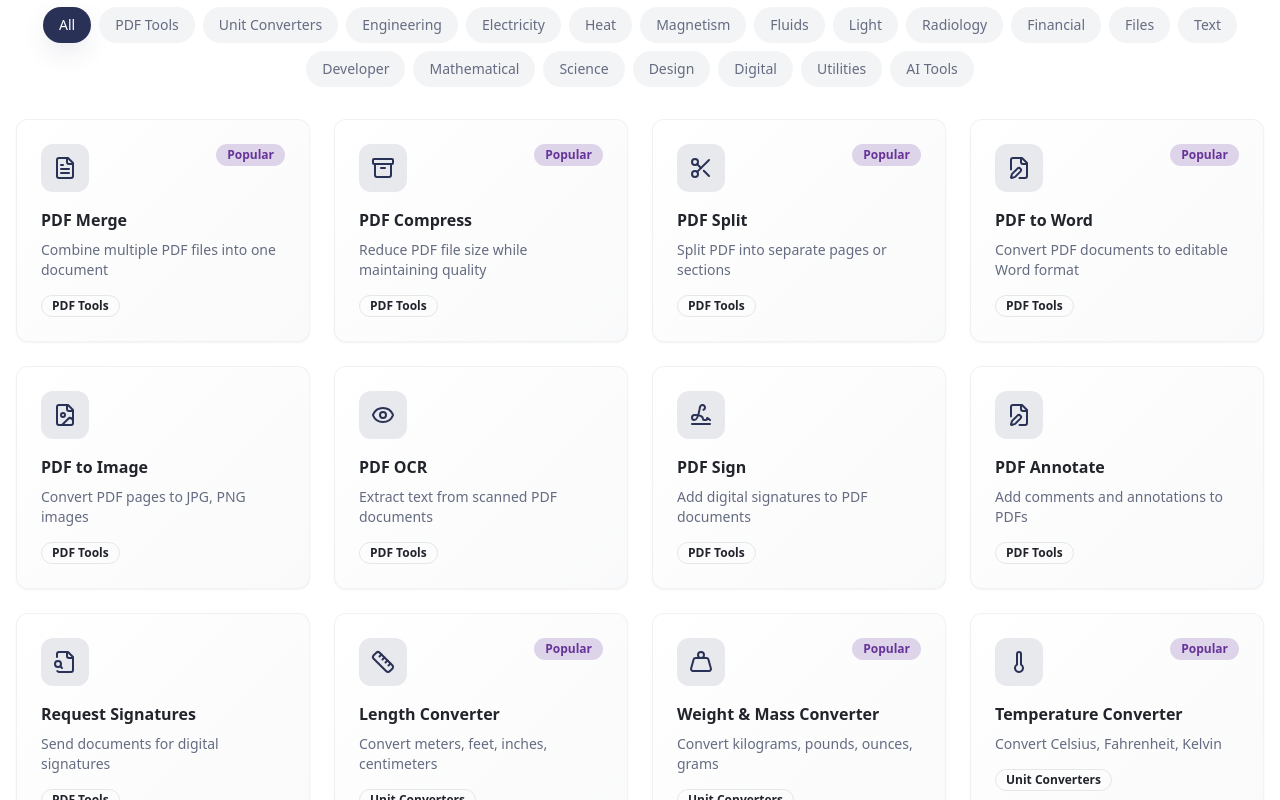
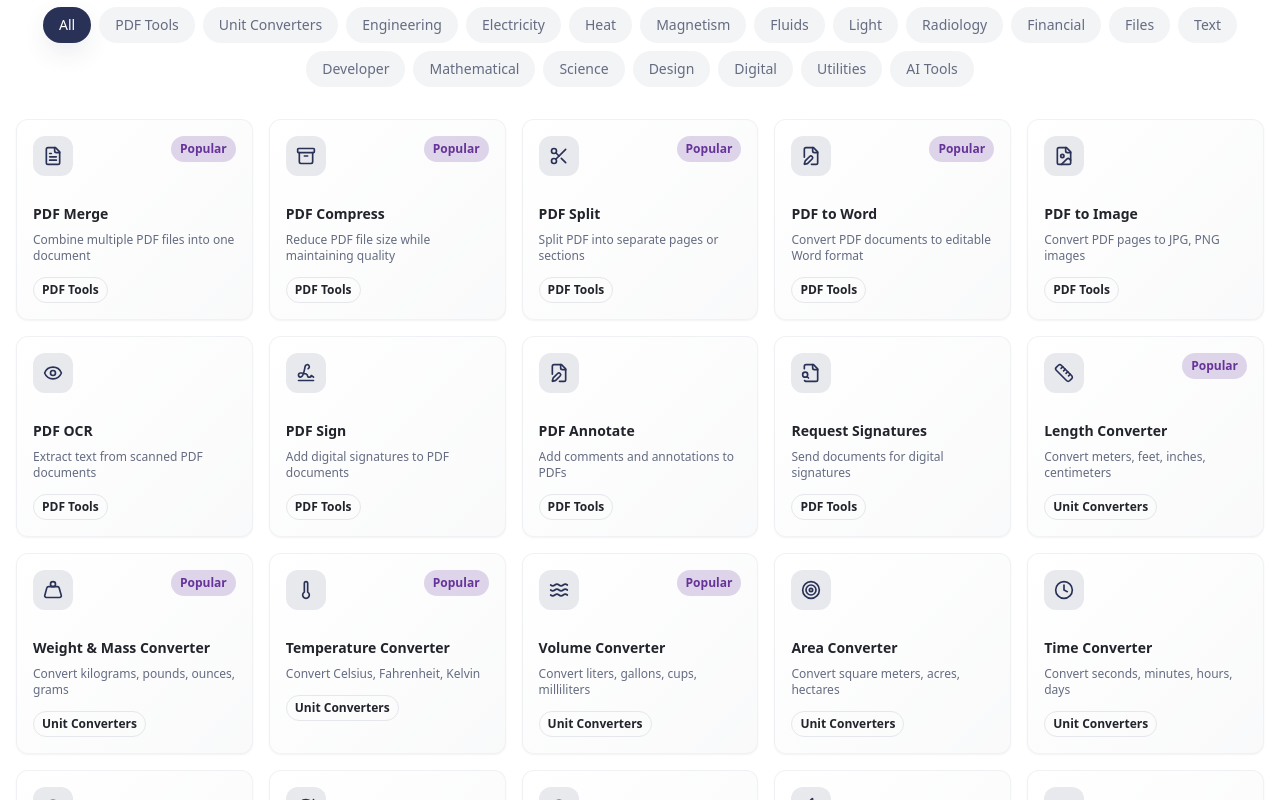
Before and after one commit to Gfibion/conform, a React (Vite) app: page / in a window 1280 px wide. Shown: the part 1080-1880 px from the top of the page. Built offline with nearby package versions, Linux system fonts and the light colour scheme.

Commit message:
Refactor: Reduce hero and tool card sizes
Reduce the width of the hero section and the size of the tool cards while maintaining visibility, readability, and relevance.

```diff
--- a/src/components/Hero.tsx
+++ b/src/components/Hero.tsx
@@ -5,7 +5,7 @@ export const Hero = () => {
   return (
     <section className="relative py-20 lg:py-32 overflow-hidden bg-gradient-hero">
       <div className="container mx-auto px-4 relative z-10">
-        <div className="text-center max-w-4xl mx-auto">
+        <div className="text-center max-w-3xl mx-auto">
           <div className="inline-flex items-center space-x-2 bg-primary/10 border border-primary/20 rounded-full px-4 py-2 mb-6">
             <Zap className="w-4 h-4 text-primary" />
             <span className="text-sm text-foreground/80">Converting the World, One Format at a Time</span>
--- a/src/components/ToolsGrid.tsx
+++ b/src/components/ToolsGrid.tsx
@@ -647,7 +647,7 @@ export const ToolsGrid = () => {
         </div>
 
         {/* Tools Grid */}
-        <div className="grid grid-cols-1 md:grid-cols-2 lg:grid-cols-3 xl:grid-cols-4 gap-6">
+        <div className="grid grid-cols-2 md:grid-cols-3 lg:grid-cols-4 xl:grid-cols-5 gap-4">
           {filteredTools.map((tool) => {
             const Icon = tool.icon;
             return (
@@ -658,26 +658,26 @@ export const ToolsGrid = () => {
                 }`}
                 onClick={() => handleToolClick(tool.id)}
               >
-                <CardContent className="p-6">
+                <CardContent className="p-4">
                   <div className="flex items-start justify-between mb-4">
-                    <div className="w-12 h-12 bg-primary/10 rounded-lg flex items-center justify-center group-hover:bg-primary/20 transition-colors">
-                      <Icon className="w-6 h-6 text-primary" />
+                    <div className="w-10 h-10 bg-primary/10 rounded-lg flex items-center justify-center group-hover:bg-primary/20 transition-colors mb-3">
+                      <Icon className="w-5 h-5 text-primary" />
                     </div>
                     {tool.popular && (
-                      <Badge variant="secondary" className="bg-secondary/20 text-secondary">
+                      <Badge variant="secondary" className="bg-secondary/20 text-secondary text-xs px-2 py-1">
                         Popular
                       </Badge>
                     )}
                   </div>
 
-                  <h3 className="font-semibold mb-2 group-hover:text-primary transition-colors">
+                  <h3 className="font-semibold mb-2 group-hover:text-primary transition-colors text-sm">
                     {tool.title}
                   </h3>
-                  <p className="text-sm text-muted-foreground mb-3">
+                  <p className="text-xs text-muted-foreground mb-3 line-clamp-2">
                     {tool.description}
                   </p>
 
-                  <Badge variant="outline" className="text-xs">
+                  <Badge variant="outline" className="text-xs px-2 py-1">
                     {tool.category}
                   </Badge>
                 </CardContent>
```
